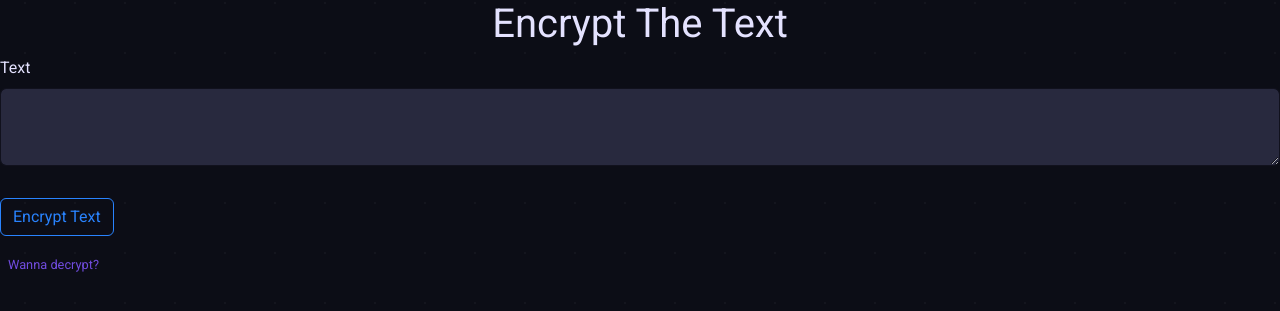
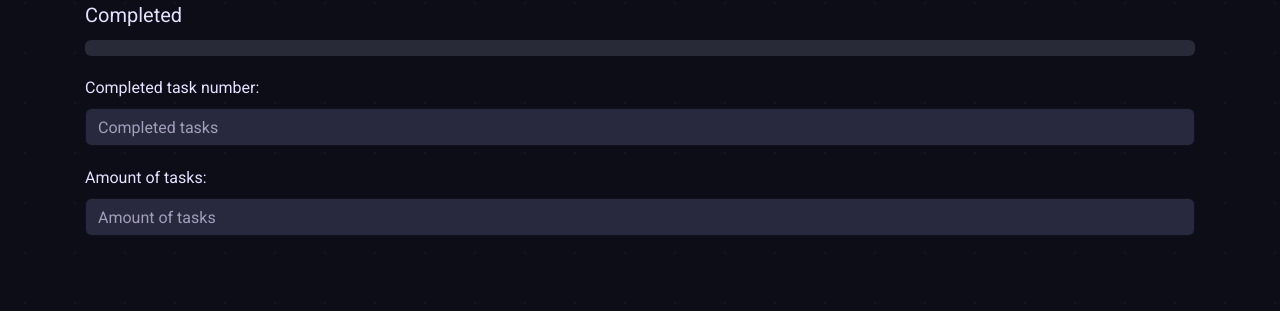
Before and after one commit to berkgaffaroglu/cryptTextWebsitev2, a Flask app: page /encrypt in a window 1280 px wide. Shown: the part 72-383 px from the top of the page. Run offline with Flask 2, Linux system fonts and the light colour scheme; some libraries are stand-ins or nearby versions; some web fonts are replaced.

Commit message:
Update encrypt.html

```diff
--- a/templates/encrypt.html
+++ b/templates/encrypt.html
@@ -1,36 +1,23 @@
 {% extends "layout.html" %}
 {% block content %}
-<center><h1>Encrypt The Text</h1></center>
-<div class="content-section">
 
-        <form method="POST" action="">
-            {{ form.hidden_tag() }}
-            <fieldset class="form-group">
-                <div class="form-group">
-                    {{ form.normalText.label(class="form-control-label") }}
-                    {% if form.normalText.errors %}
-                        {{ form.normalText(class="form-control form-control-lg is-invalid") }}
-                        <div class="invalid-feedback">
-                            {% for error in form.normalText.errors %}
-                                <span>{{ error }}</span>
-                            {% endfor %}
-                        </div>
-                    {% else %}
-                        {{ form.normalText(class="form-control form-control-lg") }}
-                    {% endif %}
-                </div>
+	<div class="container">
+<form>
+   <div style="margin-bottom:10px;" class="lead">Completed</div>
+   <div style="margin-bottom:20px;" class="progress">
 
-                <div class="form-group">
+  <div class="progress-bar bg-success" role="progressbar" id="completedprogress" style="width: 0%;" aria-valuenow="25" aria-valuemin="0" aria-valuemax="100"></div>
+</div>
+  <div class="form-group">
+    <label for="formGroupExampleInput">Completed task number:</label>
+    <input style="margin-bottom:20px;"type="text" onchange="changeWidth()" class="form-control float-left" id="completedtasks" placeholder="Completed tasks">
+  </div>
+  <div class="form-group">
+    <label for="formGroupExampleInput2">Amount of tasks:</label>
+    <input type="text" class="form-control" onchange="changeWidth()" id="amountoftasks" placeholder="Amount of tasks">
+  </div>
+</form>
+</div>
 
-                </div>
 
-            </fieldset>
-            <div class="form-group">
-                {{ form.submit(class="btn btn-outline-info") }}
-            </div>
-            <small class="text-muted ml-2">
-                <a href={{ url_for('decrypt') }}>Wanna decrypt?</a>
-            </small>
-        </form>
-    </div>
 {% endblock content %}
```
